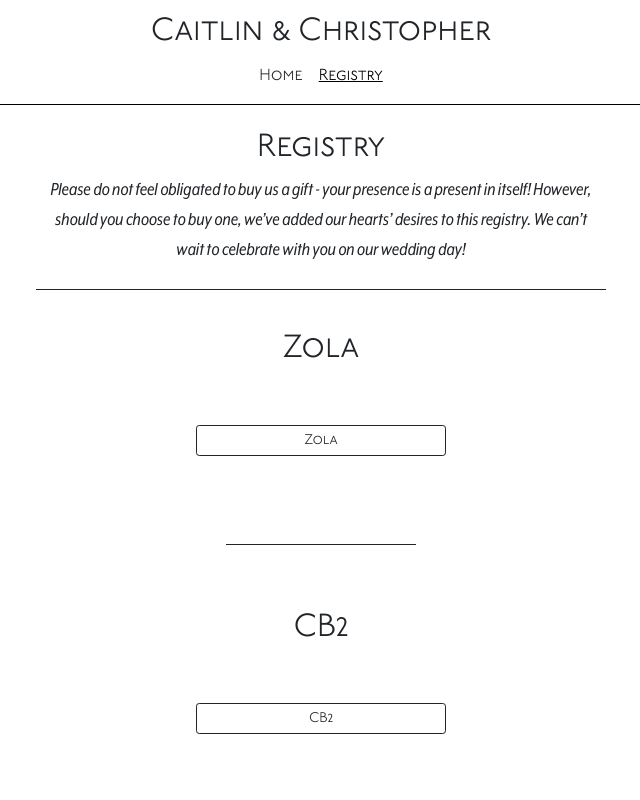
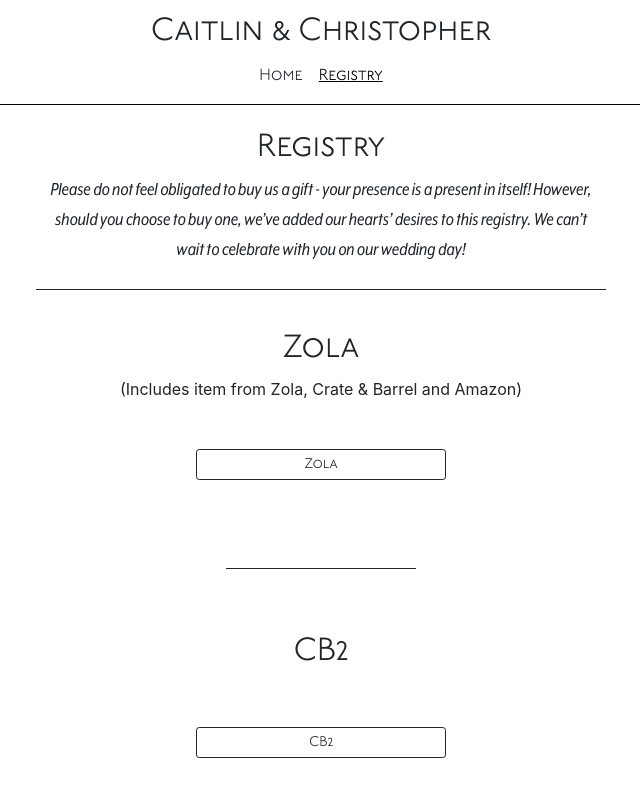
Before and after one commit to tlyver/chris-and-cait-web, a React (Create React App) app: page /registry in a window 1280 px wide. Shown: the top 800 px of the page, without its empty margins (319-959 px from the left). Built offline with nearby package versions, Linux system fonts and the light colour scheme.

Commit message:
add zola description

```diff
--- a/src/routes/registry.js
+++ b/src/routes/registry.js
@@ -13,7 +13,7 @@
       </div>
 
       <Registry
-        // description="We can have a description for Zola(??)"
+        description="(Includes item from Zola, Crate & Barrel and Amazon)"
         buttonLabel="Zola"
         buttonLink="https://www.zola.com/registry/chrisandcaitwedding"
         name="Zola"
```
